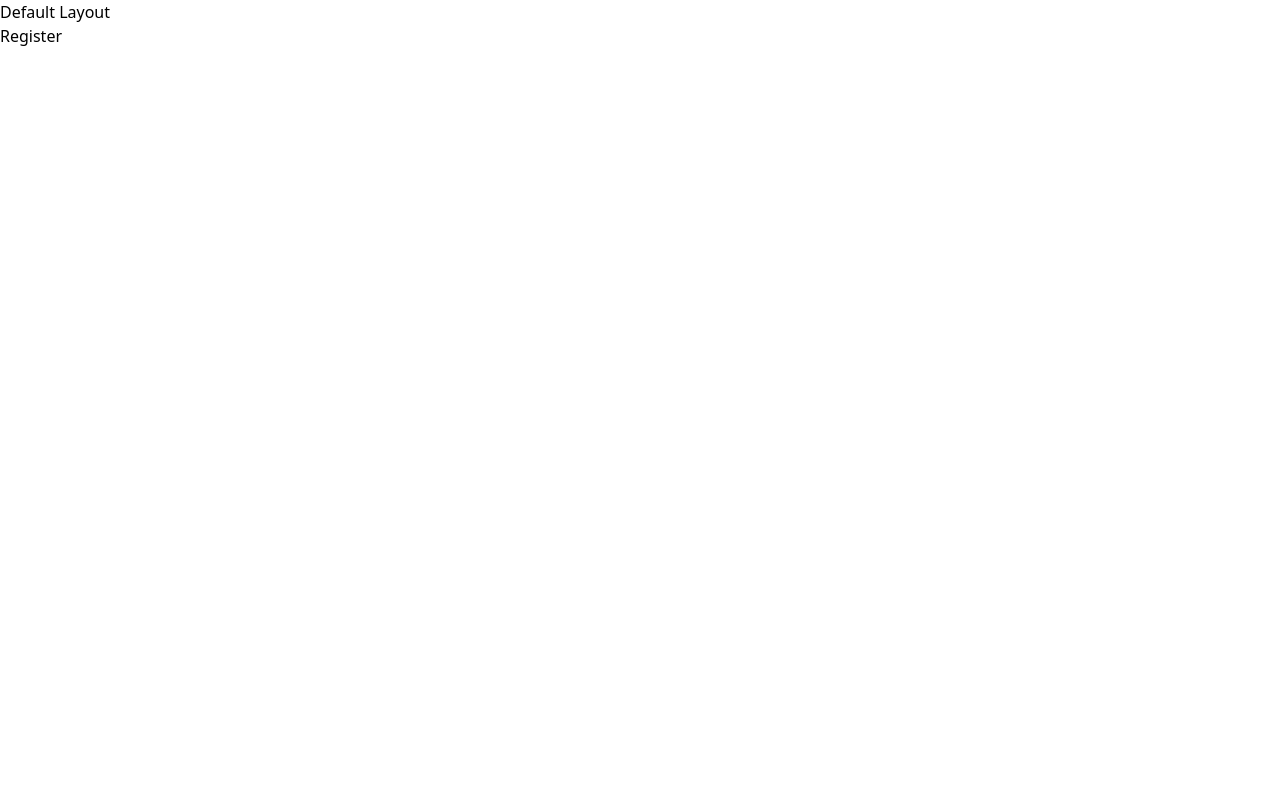
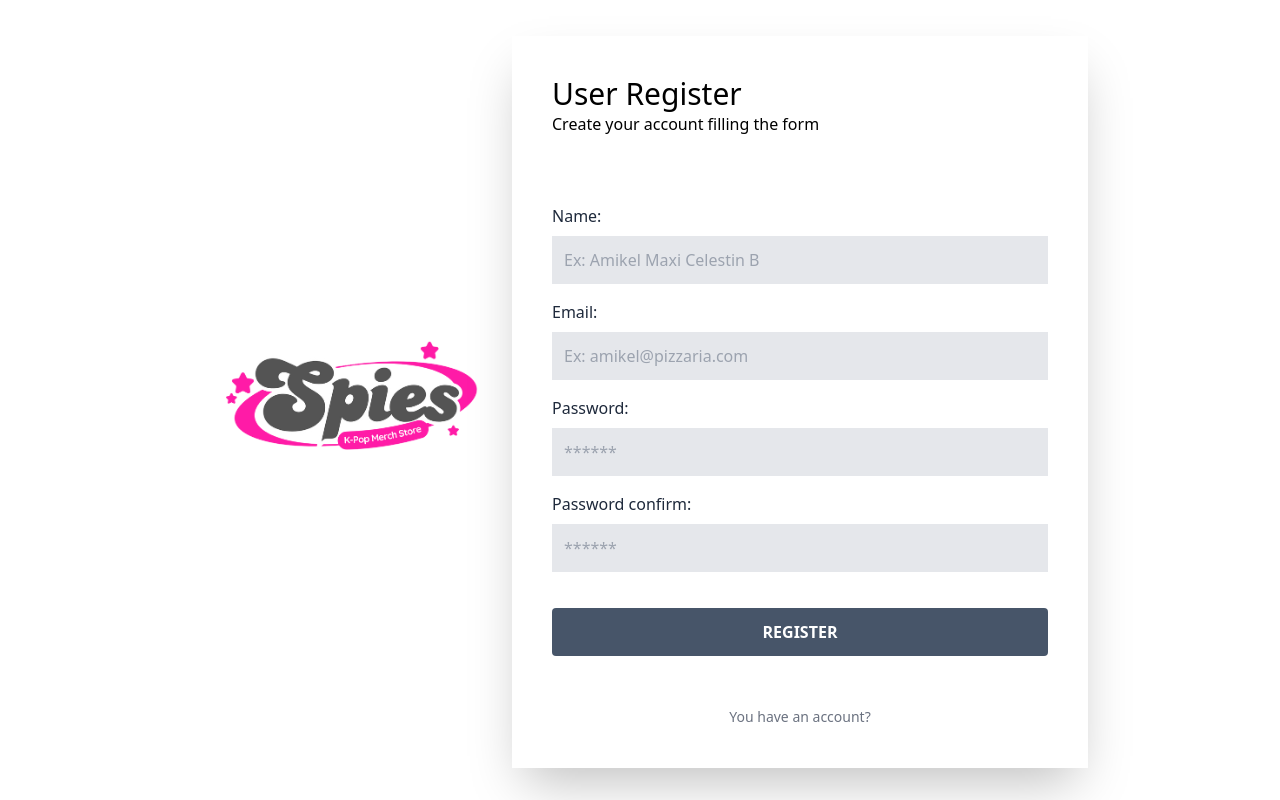
Before and after one commit to maxiamikel19/pizzaria-app, a React (Vite) app: page /auth/register in a window 1280 px wide. Built offline with nearby package versions, Linux system fonts and the light colour scheme.

Commit message:
Criar GUI Login e Register

```diff
--- a/src/layouts/AuthLayout.jsx
+++ b/src/layouts/AuthLayout.jsx
@@ -3,10 +3,16 @@ import { Outlet } from "react-router-dom"
 
 export default function AuthLayout(){
     return (
-        <div>
-            <h1>Default Layout</h1>
+        <main className="max-w-4xl m-auto mt-9 md:mt-9 flex flex-col md:flex-row items-center">
+            <img
+                src="../img/logo_1.png"
+                alt="Spies Pizzaria"
+                className="max-w-xs"
+            />
+            <div className="w-full p-10 bg-white-200 shadow-2xl">
+                 <Outlet />
+            </div>
 
-            <Outlet />
-        </div>
+        </main>
     )
 }
--- a/src/layouts/Layout.jsx
+++ b/src/layouts/Layout.jsx
@@ -1,9 +1,13 @@
 import { Outlet } from "react-router-dom"
+import { Link } from "react-router-dom"
+
 export default function Layout(){
     return (
         <div>
             <h1>Layout</h1>
-            <a href="/auth/register">Regist</a>
+            <Link to="/auth/register">Register</Link>
+            <br />
+            <Link to="/auth/login">Login</Link>
             <Outlet />
         </div>
     )
--- a/src/views/Login.jsx
+++ b/src/views/Login.jsx
@@ -1,7 +1,33 @@
+import { Link } from "react-router-dom"
+
 export default function Login(){
     return (
-        <div>
-            <h1>Login</h1>
-        </div>
+        <>
+            <h1 className="text-black text-3xl">User Login</h1>
+            <p>Access to your account to order</p>
+
+            <div className="bg-white mt-7 py-10">
+                <form action="">
+                    <div className="mb-4">
+                        <label htmlFor="email" className="text-slate-800">Email:</label>
+                        <input type="email" id="email" name="email" placeholder="Ex: amikel@pizzaria.com" className="w-full mt-2 p-3 bg-gray-200"/>
+                    </div>
+                    <div className="mb-4">
+                        <label htmlFor="password" className="text-slate-800">Password:</label>
+                        <input type="password" id="password" name="password" placeholder="******" className="w-full mt-2 p-3 bg-gray-200"/>
+                    </div>
+
+                    <input
+                        type="submit"
+                        className="bg-slate-600 hover:bg-slate-900 text-white w-full mt-5 p-3 uppercase rounded cursor-pointer font-bold"
+                        value="Login"
+                    />
+                </form>
+            </div>
+
+            <nav className="mt-2 text-center ">
+                <Link to="/auth/register" className="text-sm text-gray-500 hover:text-gray-800">You don't have an account? </Link>
+            </nav>
+        </>
     )
 }
--- a/src/views/Register.jsx
+++ b/src/views/Register.jsx
@@ -1,7 +1,40 @@
+import { Link } from "react-router-dom"
+
 export default function Register(){
     return (
-        <div>
-            <h1>Register</h1>
-        </div>
+        <>
+            <h1 className="text-black text-3xl">User Register</h1>
+            <p>Create your account filling the form</p>
+
+            <div className="bg-white mt-7 py-10">
+                <form action="">
+                    <div className="mb-4">
+                        <label htmlFor="name" className="text-slate-800">Name:</label>
+                        <input type="text" id="name" name="name" placeholder="Ex: Amikel Maxi Celestin B" className="w-full mt-2 p-3 bg-gray-200"/>
+                    </div>
+                    <div className="mb-4">
+                        <label htmlFor="email" className="text-slate-800">Email:</label>
+                        <input type="email" id="email" name="email" placeholder="Ex: amikel@pizzaria.com" className="w-full mt-2 p-3 bg-gray-200"/>
+                    </div>
+                    <div className="mb-4">
+                        <label htmlFor="password" className="text-slate-800">Password:</label>
+                        <input type="password" id="password" name="password" placeholder="******" className="w-full mt-2 p-3 bg-gray-200"/>
+                    </div>
+                    <div className="mb-4">
+                        <label htmlFor="password_confirmation" className="text-slate-800">Password confirm:</label>
+                        <input type="password" id="password_confirmation" name="password_confirmation" placeholder="******" className="w-full mt-2 p-3 bg-gray-200"/>
+                    </div>
+
+                    <input
+                        type="submit"
+                        className="bg-slate-600 hover:bg-slate-900 text-white w-full mt-5 p-3 uppercase rounded cursor-pointer font-bold"
+                        value="Register"
+                    />
+                </form>
+            </div>
+            <nav className="mt-2 text-center">
+                <Link to="/auth/login" className="text-sm text-gray-500 hover:text-gray-800">You have an account? </Link>
+            </nav>
+        </>
     )
 }
```
Also changed, not shown: public/img/logo.png (added), public/img/logo_1.png (added).
